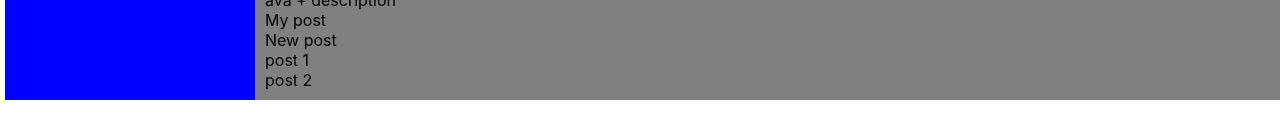
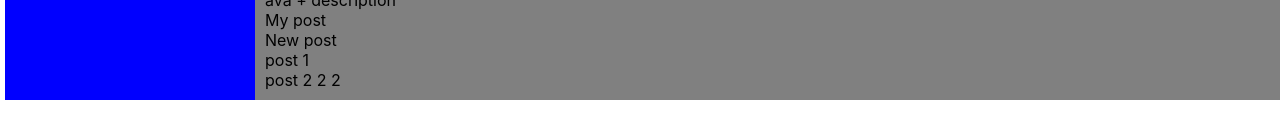
Before and after one commit to evgenmatysevich/new-app, a React (Create React App) app: page / in a window 1280 px wide. Shown: the part 389-528 px from the top of the page. Built offline with nearby package versions, Linux system fonts and the light colour scheme.

Commit message:
test ADD

```diff
--- a/src/components/Profile.jsx
+++ b/src/components/Profile.jsx
@@ -19,7 +19,7 @@ const Profile = () => {
        post 1
         </div>
          <div>
-       post 2
+       post 2 2 2
         </div>
      </div>
     </div>
```
